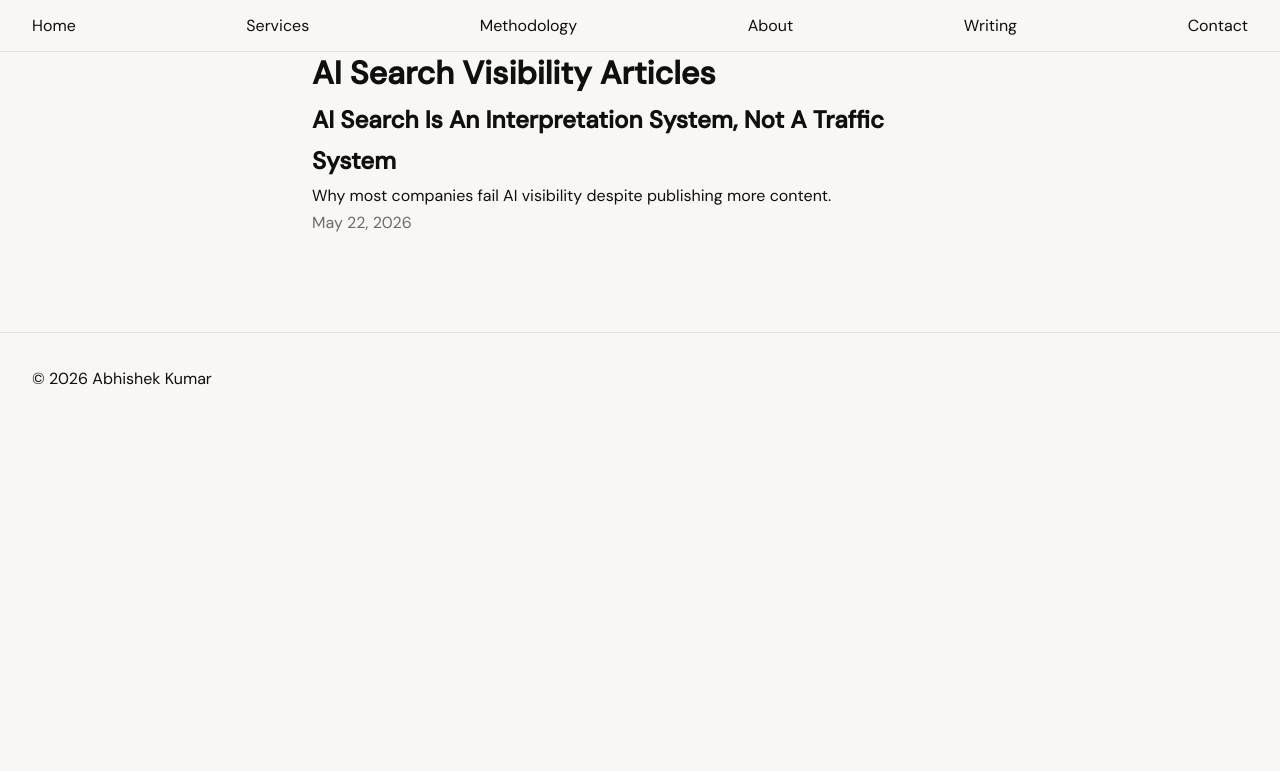
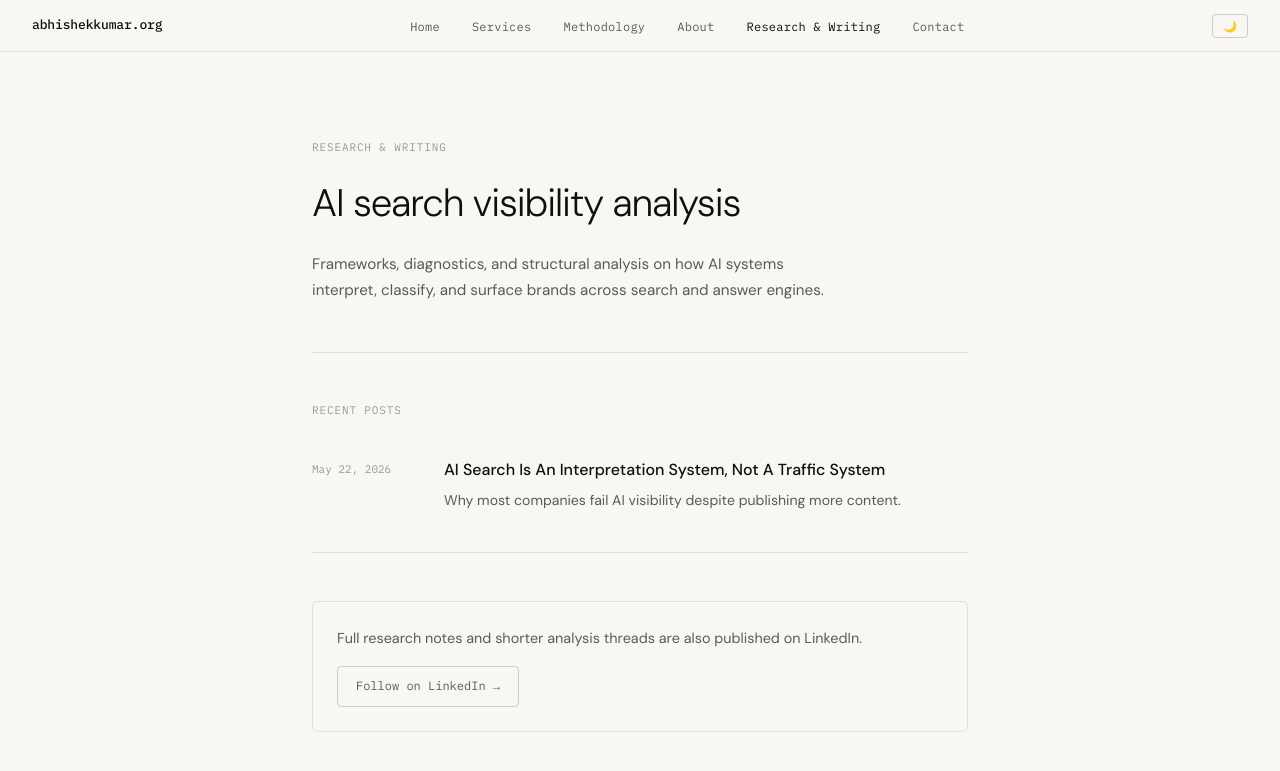
Before and after one commit to abhishu5/abhishekkumar.org, a Jekyll site: the page built from blog/index.html, in a window 1280 px wide and 900 px high. Shown: the top 771 px of the window. Built offline with Jekyll 4.4.1, drawn with Linux system fonts in a browser that asks for light colours; some of the changed text lies outside the part shown.

Commit message:
Revise index.html for improved SEO and navigation

```diff
--- a/blog/index.html
+++ b/blog/index.html
@@ -1,85 +1,346 @@
 ---
+layout: null
 ---
+
 <!DOCTYPE html>
 <html lang="en">
-
 <head>
 
 <meta charset="UTF-8">
 <meta name="viewport" content="width=device-width, initial-scale=1.0">
 
-<title>Writing | Abhishek Kumar</title>
+<title>Research & Writing — Abhishek Kumar AI Search Visibility Diagnostics</title>
 
-<meta name="description" content="AI search visibility analysis, entity stability, answer extractability, and structural diagnostics.">
+<meta name="description" content="Research, experiments, and framework analysis on AI interpretation systems, entity clarity, answer extractability, and machine-readable brand visibility.">
+
+<meta name="robots" content="index, follow">
+
+<link rel="canonical" href="https://abhishekkumar.org/blog/">
+
+<!-- OPEN GRAPH -->
+<meta property="og:type" content="website">
+<meta property="og:title" content="AI Search Visibility Diagnostics">
+<meta property="og:description" content="Independent diagnostics on how AI systems interpret and surface brands.">
+<meta property="og:url" content="https://abhishekkumar.org/blog/">
+
+<!-- TWITTER/X -->
+<meta name="twitter:card" content="summary_large_image">
+<meta name="twitter:title" content="AI Search Visibility Diagnostics">
+<meta name="twitter:description" content="Independent diagnostics on how AI systems interpret and surface brands.">
+
+<!-- THEME -->
+<meta name="theme-color" content="#000000">
+
+<!-- FAVICONS -->
+<link rel="icon" type="image/svg+xml" href="/favicon.svg">
+<link rel="icon" type="image/x-icon" href="/favicon.ico">
+<link rel="icon" type="image/png" sizes="96x96" href="/favicon-96x96.png">
+<link rel="apple-touch-icon" href="/apple-touch-icon.png">
+<link rel="manifest" href="/site.webmanifest">
 
 <link rel="stylesheet" href="/style.css">
 
-<link rel="icon" type="image/png" sizes="96x96" href="/favicon-96x96.png">
-<link rel="icon" type="image/svg+xml" href="/favicon.svg">
-<link rel="shortcut icon" href="/favicon.ico">
-<link rel="apple-touch-icon" sizes="180x180" href="/apple-touch-icon.png">
-<link rel="manifest" href="/site.webmanifest">
+<style>
+
+.page-header {
+  padding: 5rem 0 3rem;
+  border-bottom: 0.5px solid var(--border);
+}
+
+.page-header h1 {
+  font-size: clamp(1.6rem,4vw,2.4rem);
+  font-weight: 300;
+  letter-spacing: -0.03em;
+  margin: 0.75rem 0 1rem;
+}
+
+.page-header p {
+  color: var(--text2);
+  max-width: 520px;
+  font-size: 0.95rem;
+}
+
+.posts-section {
+  padding: 3rem 0;
+}
+
+.post-item {
+  display: grid;
+  grid-template-columns: 100px 1fr;
+  gap: 2rem;
+  padding: 1.75rem 0;
+  border-bottom: 0.5px solid var(--border);
+  text-decoration: none;
+  transition: background 0.1s;
+}
+
+.post-item:last-child {
+  border-bottom: none;
+}
+
+.post-date {
+  font-family: var(--mono);
+  font-size: 11px;
+  color: var(--text3);
+  padding-top: 4px;
+}
+
+.post-title {
+  font-size: 1rem;
+  font-weight: 500;
+  color: var(--text);
+  margin-bottom: 0.35rem;
+  transition: color 0.15s;
+}
+
+.post-item:hover .post-title {
+  color: var(--text2);
+}
+
+.post-excerpt {
+  font-size: 0.88rem;
+  color: var(--text2);
+  line-height: 1.65;
+  margin-bottom: 0.75rem;
+}
+
+.post-tag {
+  display: inline-block;
+  font-family: var(--mono);
+  font-size: 10px;
+  color: var(--text3);
+  border: 0.5px solid var(--border);
+  border-radius: 3px;
+  padding: 2px 7px;
+}
+
+.linkedin-note {
+  border: 0.5px solid var(--border);
+  border-radius: 6px;
+  padding: 1.5rem;
+  margin-top: 3rem;
+  display: flex;
+  justify-content: space-between;
+  align-items: center;
+  gap: 1rem;
+  flex-wrap: wrap;
+}
+
+.linkedin-note p {
+  font-size: 0.9rem;
+  color: var(--text2);
+}
+
+.btn-secondary {
+  font-family: var(--mono);
+  font-size: 12px;
+  padding: 9px 18px;
+  background: none;
+  color: var(--text2);
+  border: 0.5px solid var(--border2);
+  border-radius: 4px;
+  cursor: pointer;
+  transition: all 0.15s;
+  text-decoration: none;
+  display: inline-block;
+  white-space: nowrap;
+}
+
+.btn-secondary:hover {
+  color: var(--text);
+  border-color: var(--text);
+}
+
+.section-label-row {
+  display: flex;
+  justify-content: space-between;
+  align-items: center;
+  margin-bottom: 0.5rem;
+}
+
+@media (max-width:640px) {
+
+  .post-item {
+    grid-template-columns: 1fr;
+    gap: 0.5rem;
+  }
+
+}
+
+</style>
 
 </head>
 
 <body>
 
-<header class="nav">
-  <div class="logo">
-    <a href="/">abhishekkumar.org</a>
+<nav>
+  <a href="/index.html" class="nav-logo">abhishekkumar.org</a>
+
+  <ul class="nav-links">
+    <li><a href="/index.html">Home</a></li>
+    <li><a href="/services.html">Services</a></li>
+    <li><a href="/methodology.html">Methodology</a></li>
+    <li><a href="/about.html">About</a></li>
+    <li><a href="/blog/" class="active">Research & Writing</a></li>
+    <li><a href="/contact.html">Contact</a></li>
+  </ul>
+
+  <div class="nav-right">
+    <button class="theme-btn" onclick="toggleTheme()">🌙</button>
+    <button class="hamburger" onclick="toggleMenu()">
+      <span></span>
+      <span></span>
+    </button>
   </div>
+</nav>
 
-  <nav>
-    <a href="/">Home</a>
-    <a href="/services.html">Services</a>
-    <a href="/methodology.html">Methodology</a>
-    <a href="/about.html">About</a>
-    <a href="/blog/">Writing</a>
-    <a href="/contact.html">Contact</a>
-  </nav>
+<div class="mobile-nav" id="mobileNav">
+  <a href="/index.html">Home</a>
+  <a href="/services.html">Services</a>
+  <a href="/methodology.html">Methodology</a>
+  <a href="/about.html">About</a>
+  <a href="/blog/">Research & Writing</a>
+  <a href="/contact.html">Contact</a>
+</div>
+
+<div class="page">
+<div class="container">
+
+<header class="page-header">
+
+<span class="mono-label">
+Research & Writing
+</span>
+
+<h1>
+AI search visibility analysis
+</h1>
+
+<p>
+Frameworks, diagnostics, and structural analysis on how AI systems interpret, classify, and surface brands across search and answer engines.
+</p>
+
 </header>
 
-<main class="container">
+<div class="posts-section">
 
-<div class="mono-label">
-WRITING
+<div class="section-label-row">
+<span class="mono-label">Recent posts</span>
 </div>
-
-<h1>
-AI Search Visibility Articles
-</h1>
-
-<div class="blog-list">
 
 {% for post in site.posts %}
 
-<article class="post-card">
+<a class="post-item" href="{{ post.url }}">
 
-<h2>
-<a href="{{ post.url }}">
+<span class="post-date">
+{{ post.date | date: "%b %d, %Y" }}
+</span>
+
+<div>
+
+<div class="post-title">
 {{ post.title }}
+</div>
+
+<div class="post-excerpt">
+{{ post.description }}
+</div>
+
+{% if post.tag %}
+<span class="post-tag">
+{{ post.tag }}
+</span>
+{% endif %}
+
+</div>
+
 </a>
-</h2>
-
-<p>
-{{ post.description }}
-</p>
-
-<p style="opacity:.6;">
-{{ post.date | date: "%B %d, %Y" }}
-</p>
-
-</article>
 
 {% endfor %}
 
+<div class="linkedin-note">
+
+<p>
+Full research notes and shorter analysis threads are also published on LinkedIn.
+</p>
+
+<a href="https://www.linkedin.com/in/abhishek-kumar314"
+target="_blank"
+class="btn-secondary">
+Follow on LinkedIn →
+</a>
+
 </div>
 
-</main>
+</div>
+</div>
+</div>
 
-<footer class="footer">
-© 2026 Abhishek Kumar
+<footer>
+  <div class="footer-inner">
+
+    <p>
+      © 2026 Abhishek Kumar
+    </p>
+
+    <div style="display:flex;gap:2rem;">
+
+      <a href="mailto:hello@abhishekkumar.org">
+        hello@abhishekkumar.org
+      </a>
+
+      <a href="https://www.linkedin.com/in/abhishek-kumar314"
+      target="_blank">
+        LinkedIn
+      </a>
+
+    </div>
+
+  </div>
 </footer>
+
+<script>
+
+function toggleTheme() {
+
+  const c =
+  document.documentElement.getAttribute('data-theme');
+
+  document.documentElement.setAttribute(
+    'data-theme',
+    c === 'dark' ? 'light' : 'dark'
+  );
+
+  localStorage.setItem(
+    'theme',
+    document.documentElement.getAttribute('data-theme')
+  );
+}
+
+function toggleMenu() {
+
+  document
+  .getElementById('mobileNav')
+  .classList.toggle('open');
+}
+
+const saved =
+localStorage.getItem('theme');
+
+if (saved) {
+
+  document.documentElement
+  .setAttribute('data-theme', saved);
+
+} else if (
+  window.matchMedia('(prefers-color-scheme: dark)').matches
+) {
+
+  document.documentElement
+  .setAttribute('data-theme', 'dark');
+}
+
+</script>
 
 </body>
 </html>
```
